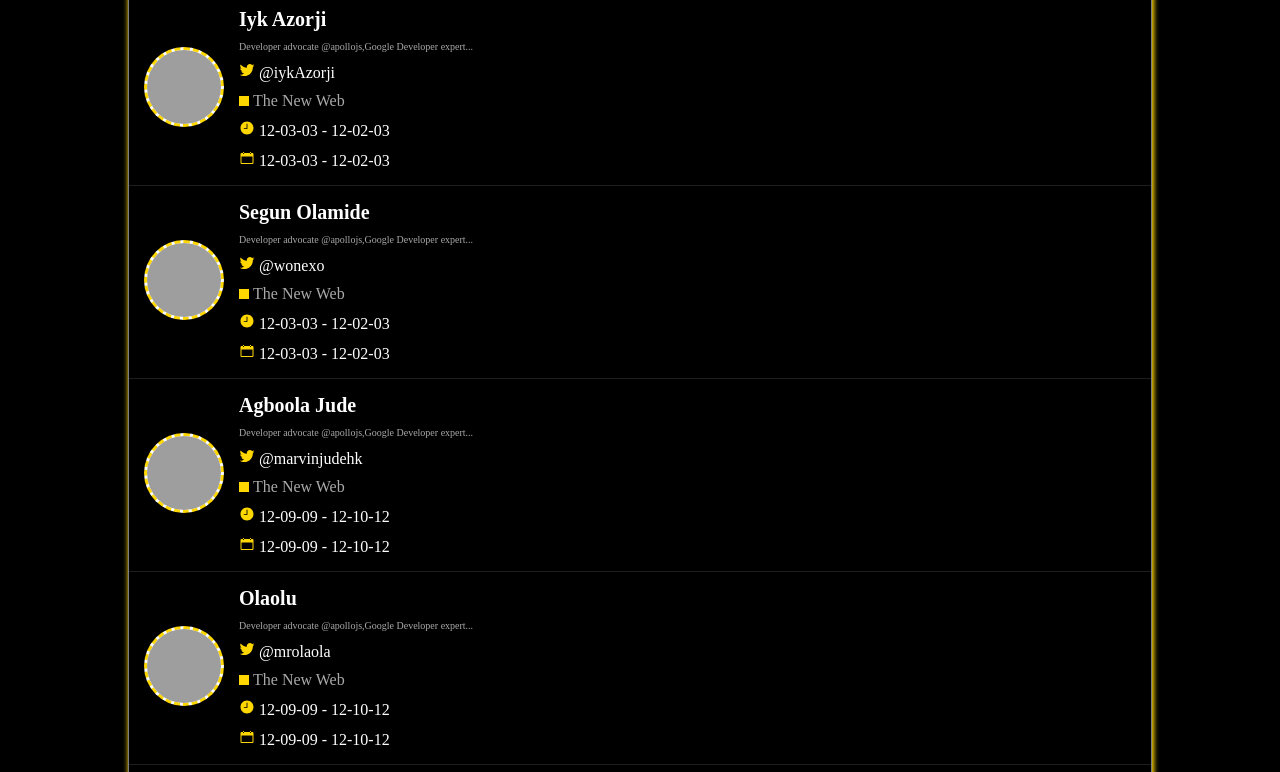
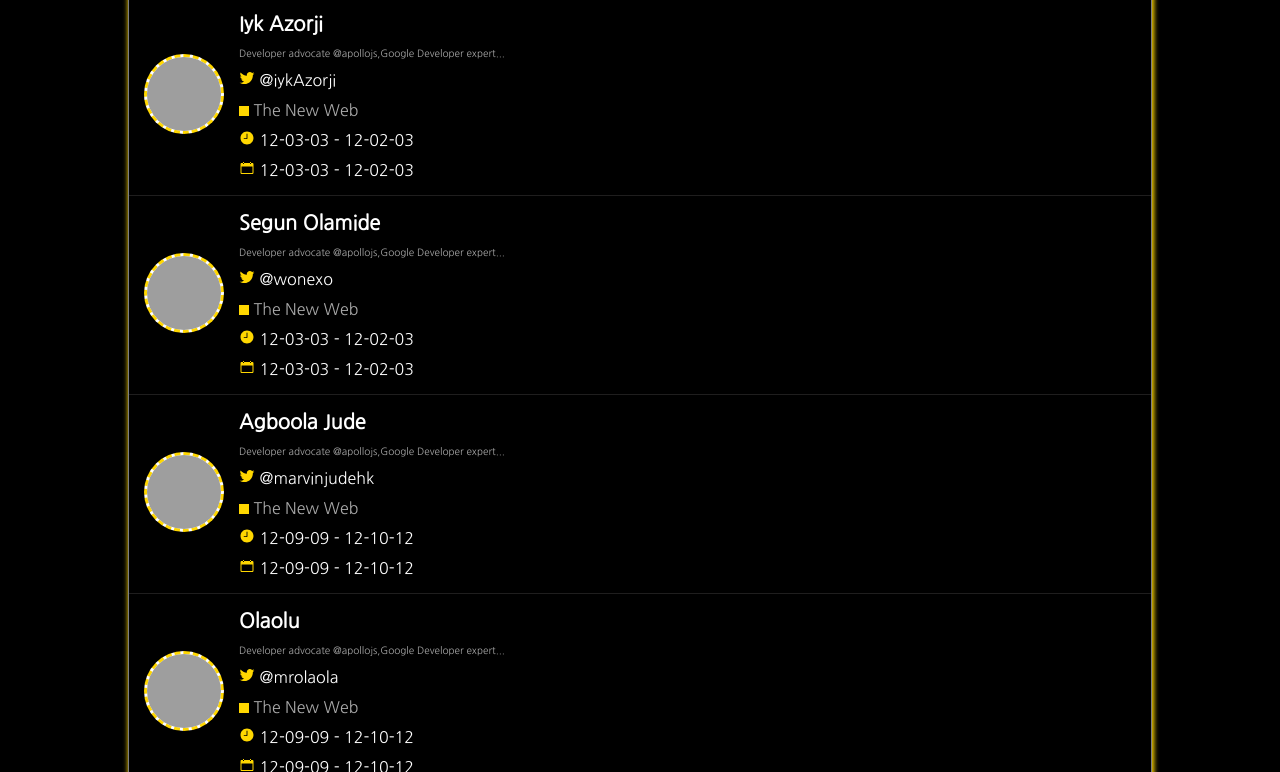
Before and after one commit to marvinjude/tdc-site, a Gatsby site: page /conf/the-complete-developer in a window 1280 px wide. Shown: the part 153-925 px from the top of the page. Built offline with nearby package versions, Linux system fonts and the light colour scheme; Gatsby itself is replaced by a stand-in of ours; grey boxes are pictures that could not be loaded.

Commit message:
changes font

```diff
--- a/src/templates/styles.css
+++ b/src/templates/styles.css
@@ -1,3 +1,5 @@
+@import url('https://fonts.googleapis.com/css?family=Nanum+Gothic');
+
 * {
   box-sizing: border-box;
   transition: all 300ms ease-in;
@@ -9,7 +11,8 @@ body {
   margin: 0;
   padding: 0;
   width: 100%;
-  font-family: fira code;
+  font-family: 'Nanum Gothic', sans-serif;
+  font-weight: lighter;
   flex-direction: column;
   color: white;
 }
```
